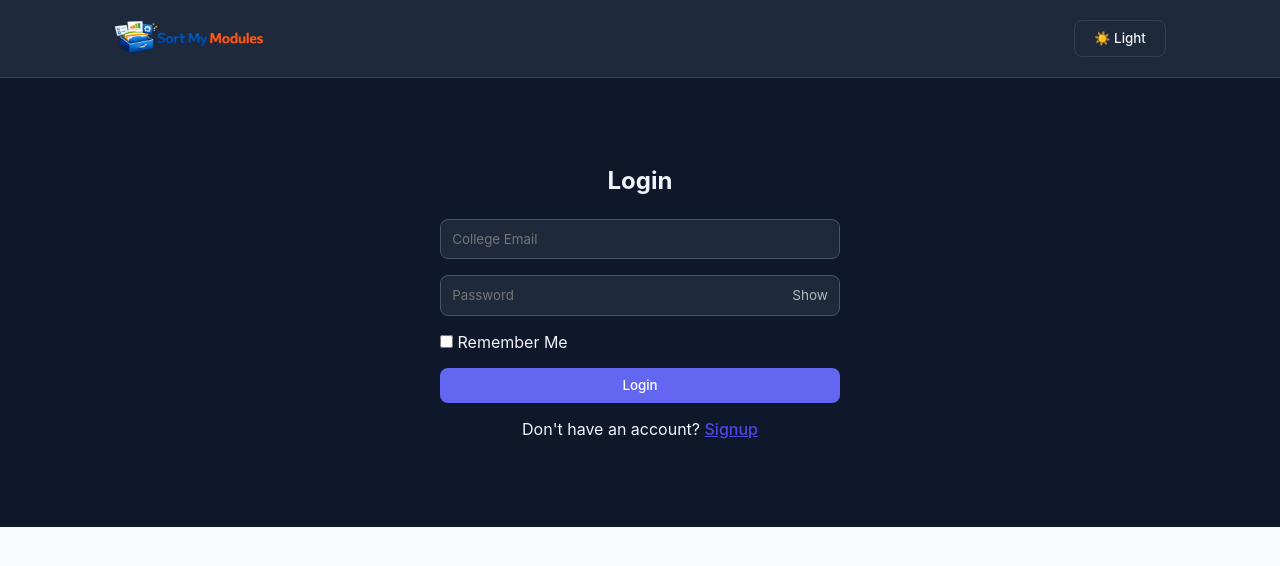
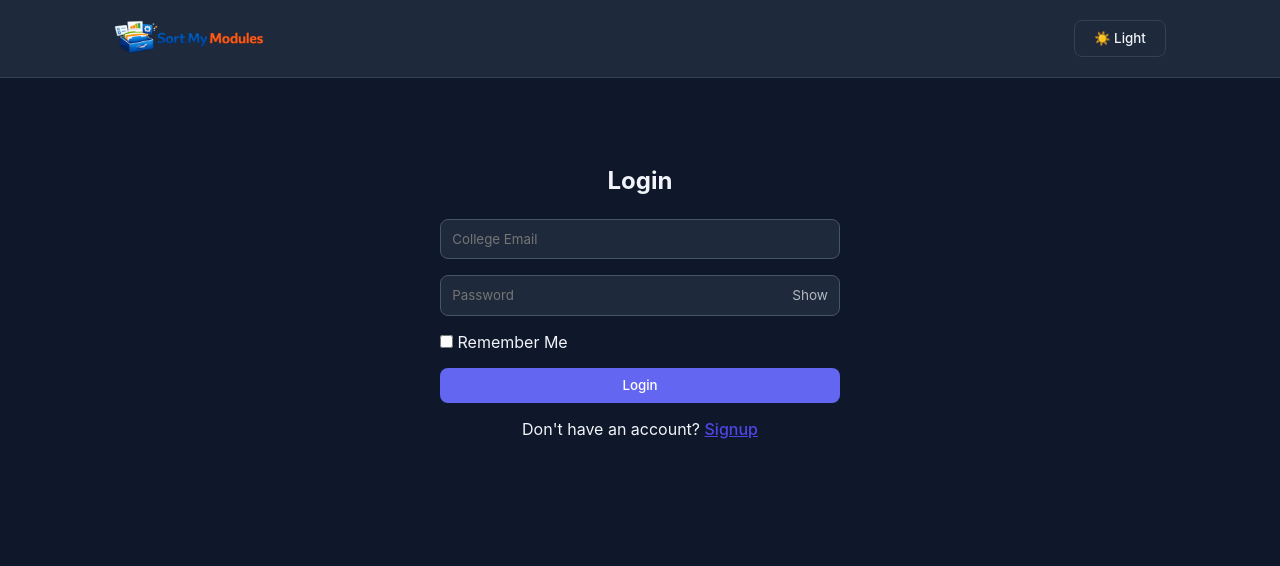
Before and after one commit to swayamparab/Sort-My-Modules_NEXTJS-version, a Next.js app: page /login in a window 1280 px wide. Shown: the top 566 px of the page. Built offline with nearby package versions, Linux system fonts and the light colour scheme; no server answers.

Commit message:
loading fix

```diff
--- a/app/globals.css
+++ b/app/globals.css
@@ -39,11 +39,9 @@ body.dark {
   font-family: "Inter", sans-serif;
 }
 
-html,
 body {
-  min-height: 100%;
-  background-color: var(--bg, #0f172a);
-  color: var(--text, white);
+  background-color: var(--bg);
+  color: var(--text);
   transition: background 0.3s ease, color 0.3s ease;
 }
 
@@ -203,7 +201,7 @@ select.input {
 .overlay {
   position: fixed;
   inset: 0;
-  background: rgba(0, 0, 0, 0.3);
+  background: rgba(0,0,0,0.3);
   z-index: 200;
 }
 
@@ -221,7 +219,7 @@ select.input {
   padding: 0.8rem;
   width: 160px;
   z-index: 400;
-  box-shadow: 0 8px 20px rgba(0, 0, 0, 0.08);
+  box-shadow: 0 8px 20px rgba(0,0,0,0.08);
 }
 
 .dropdown button {
```
